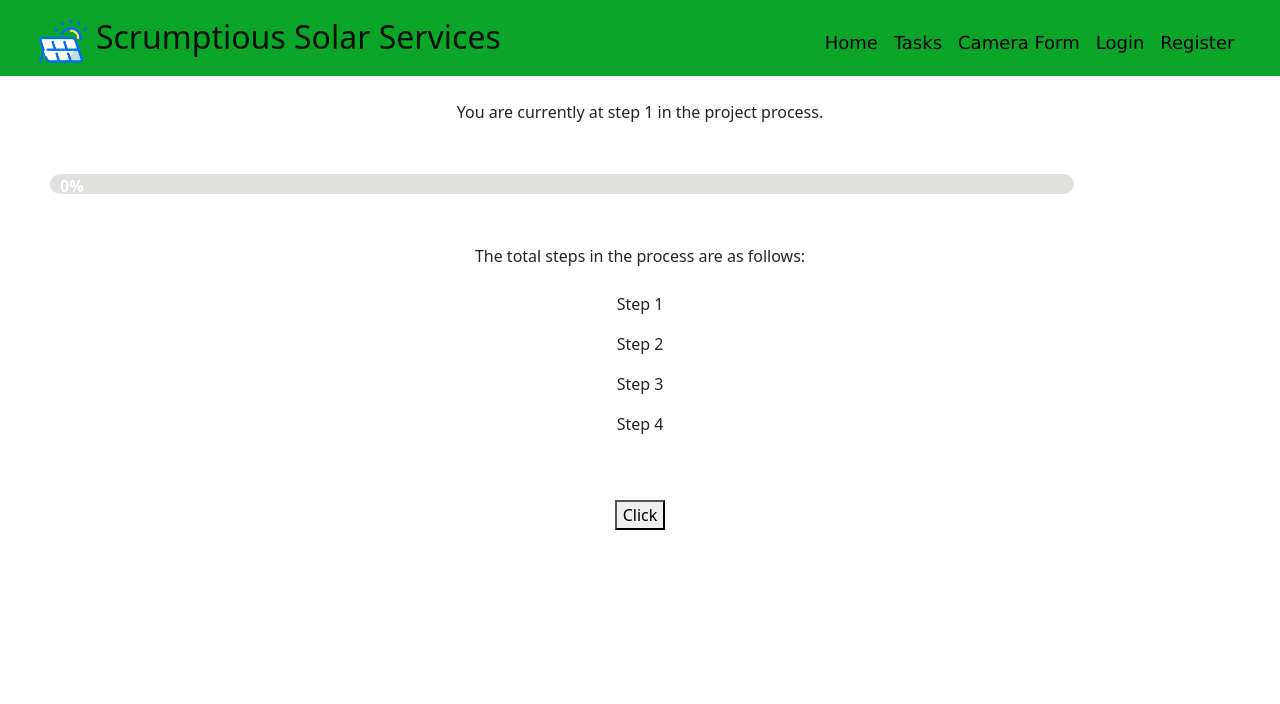
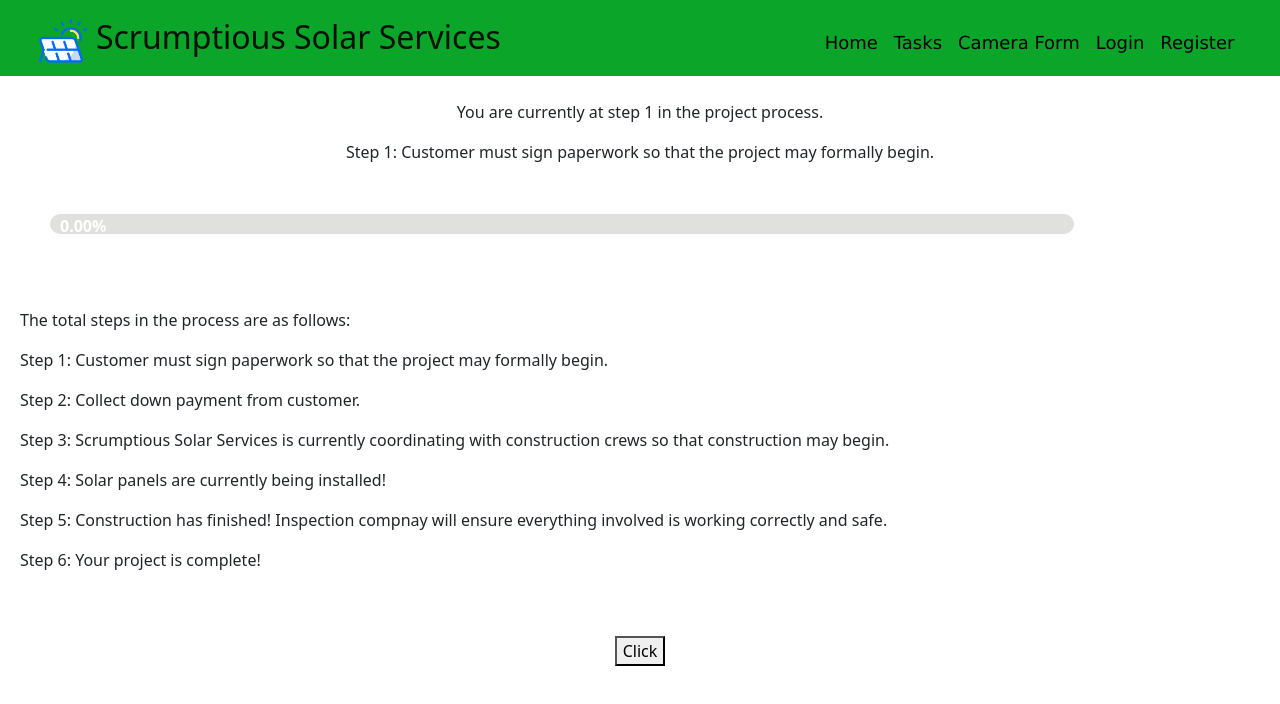
Before and after one commit to joshbernsteint/team11-scrumptious_7, a React (Create React App) app: page /progress in a window 1280 px wide. Shown: the top 704 px of the page. Built offline with nearby package versions, Linux system fonts and the light colour scheme; no server answers; the database is empty.

Commit message:
updates to progress bar

```diff
--- a/src/App.css
+++ b/src/App.css
@@ -271,3 +271,8 @@ header h1 {
 .h2-v1 {
   color: #282c34;
 }
+
+.steps {
+  text-align: left;
+  margin-left:20px;
+}
--- a/src/components/UpdateProgressBar.js
+++ b/src/components/UpdateProgressBar.js
@@ -2,11 +2,23 @@ import { useEffect, useState } from "react";
 import { getAuth, onAuthStateChanged } from "firebase/auth";
 import { getDatabase, ref, child, get, update } from "firebase/database";
 import ProgressBar from "./ProgressBar";
+import '../App.css';
 
 function UpdateProgressBar() {
+    let steps = [
+                    "Customer must sign paperwork so that the project may formally begin.",
+                    "Collect down payment from customer.",
+                    "Scrumptious Solar Services is currently coordinating with construction crews so that construction may begin.",
+                    "Solar panels are currently being installed!",
+                    "Construction has finished! Inspection compnay will ensure everything involved is working correctly and safe.",
+                    "Your project is complete!"
+                ]
+
     const [uid, setUid] = useState("");
     const [currentStep, setCurrentStep] = useState(1);
     const [percentage, setPercentage] = useState(0);
+    const [userType, setUserType] = useState("");
+    const [manager, setManager] = useState(false);
 
     const auth = getAuth();
     onAuthStateChanged(auth, (user) => {
@@ -17,11 +29,14 @@ function UpdateProgressBar() {
         }
     });
 
+    console.log(uid)
+
     const dbRef = ref(getDatabase());
     get(child(dbRef, `users/${uid}`)).then((snapshot) => {
         if(snapshot.exists()){
             setCurrentStep(snapshot.val().step)
-            setPercentage(parseInt(currentStep)/4 * 100)
+            setPercentage(parseInt(currentStep)/steps.length * 100)
+            setUserType(snapshot.val().userType)
         } else {
             console.log("User not found")
         }
@@ -29,9 +44,12 @@ function UpdateProgressBar() {
         console.log(error);
     })
 
+    if(userType === "manager"){
+        setManager(true);
+    }
+
     function updateStep(uid, step){
-        if(step < 4){
-            console.log("click");
+        if(step < 6){
             const db = getDatabase();
 
             var updates = {};
@@ -43,25 +61,28 @@ function UpdateProgressBar() {
         return
     }
 
+    let step_description = steps[parseInt(currentStep) - 1]
+
     const [completed, setCompleted] = useState(0);
 
     useEffect(() => {
-        setCompleted(percentage);
+        setCompleted(percentage.toFixed(2));
     }, [percentage, currentStep]);
     return (
         <div className="App">
             <br/>
             <p>You are currently at step {currentStep} in the project process.</p>
+            <p>Step {currentStep}: {step_description}</p>
             <ProgressBar bgcolor={"#008000"} completed={completed} />
-            <div>
-                The total steps in the process are as follows:
-            </div>
             <br/>
-            <div>
-                <p>Step 1</p>
-                <p>Step 2</p>
-                <p>Step 3</p>
-                <p>Step 4</p>
+            <div className="steps">
+                <p>The total steps in the process are as follows:</p>
+                <p>Step 1: {steps[0]}</p>
+                <p>Step 2: {steps[1]}</p>
+                <p>Step 3: {steps[2]}</p>
+                <p>Step 4: {steps[3]}</p>
+                <p>Step 5: {steps[4]}</p>
+                <p>Step 6: {steps[5]}</p>
             </div>
             <br/>
             <br/>
```
